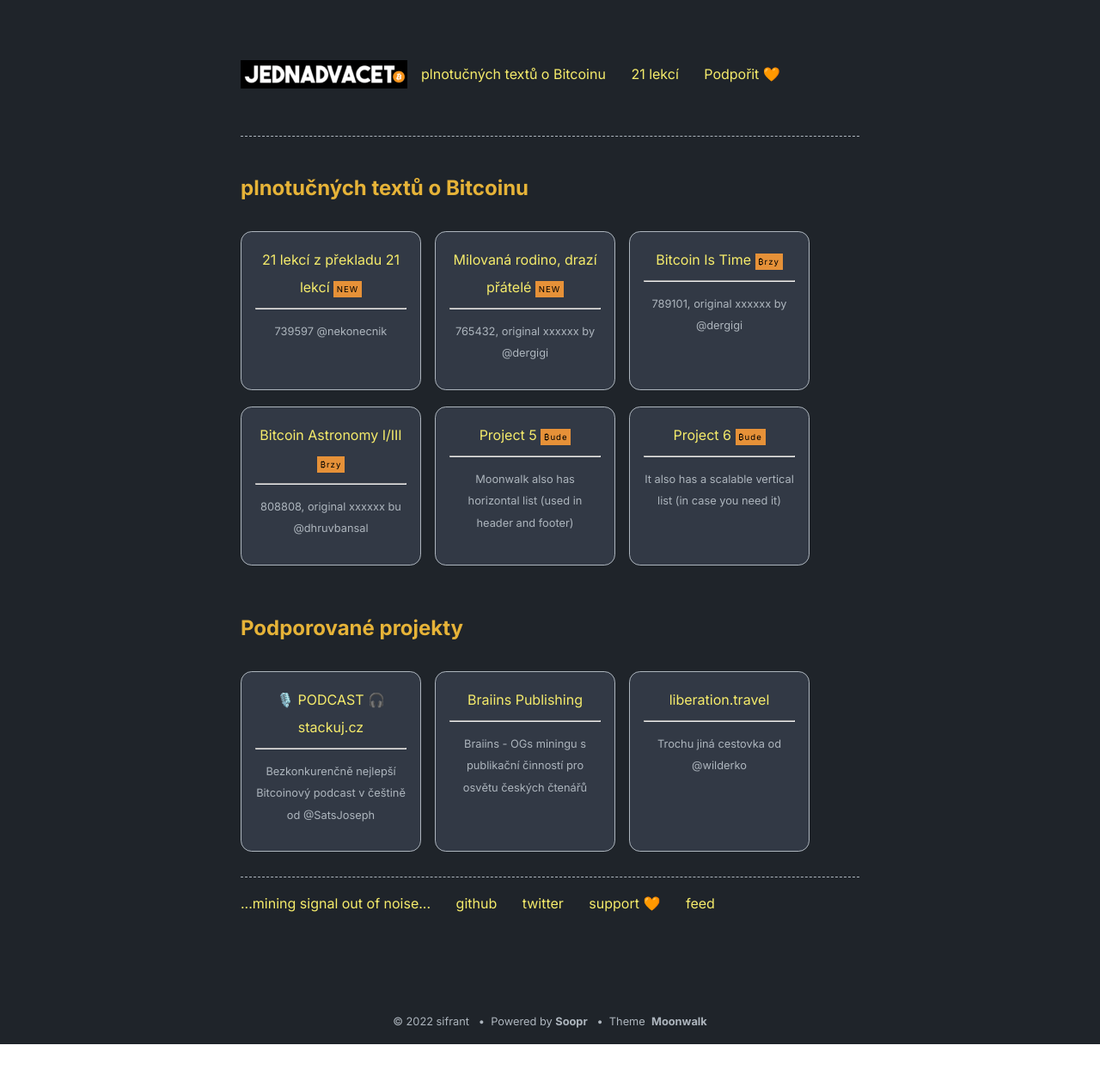
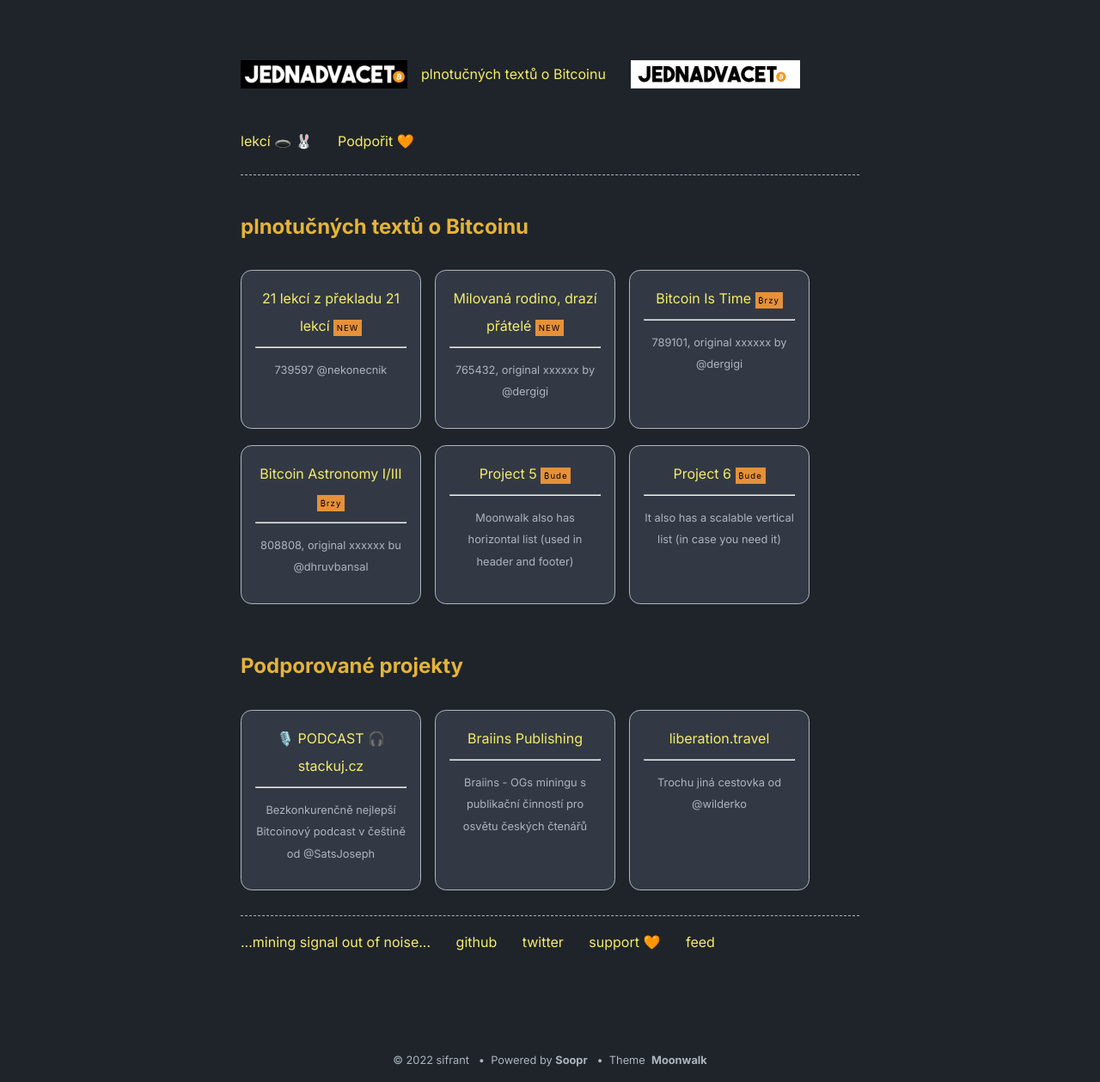
Before and after one commit to abhinavs/moonwalk, a Jekyll site: the page built from index.md, in a window 1280 px wide. Shown: the whole page at 86% size. Built offline with Jekyll 4.4.1, drawn with Linux system fonts in a browser that asks for light colours; before the commit the page ends 1215 px from its top, so only the background shows below that.

Commit message:
top line

```diff
--- a/_data/home.yml
+++ b/_data/home.yml
@@ -6,11 +6,11 @@ navbar_entries:
            textů o Bitcoinu
     url:
 
-  - title: 21 lekcí
+  - title: <img src="21mini.png" alt="jednadvaCZet">
     url: https://sifrant.github.io/21lekci
 
-#  - title: <img src="21mini.png" alt="jednadvaCZet">
-#    url: lightning:nekonecnik@stacker.news
+  - title: lekcí 🕳️ 🐰
+    url: https://sifrant.github.io/21lekci
 
   - title: Podpořit 🧡
     url: ./support
```
